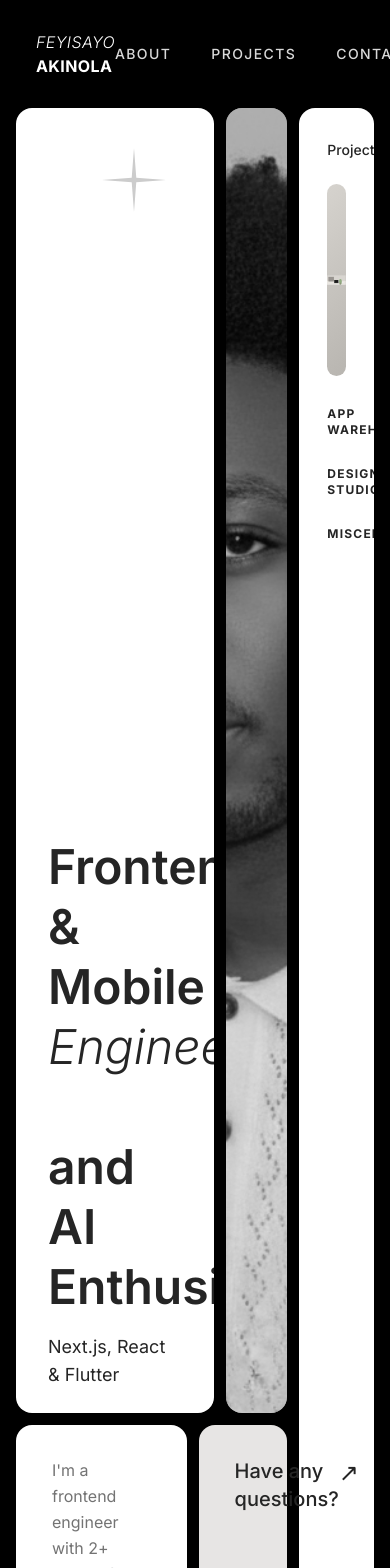
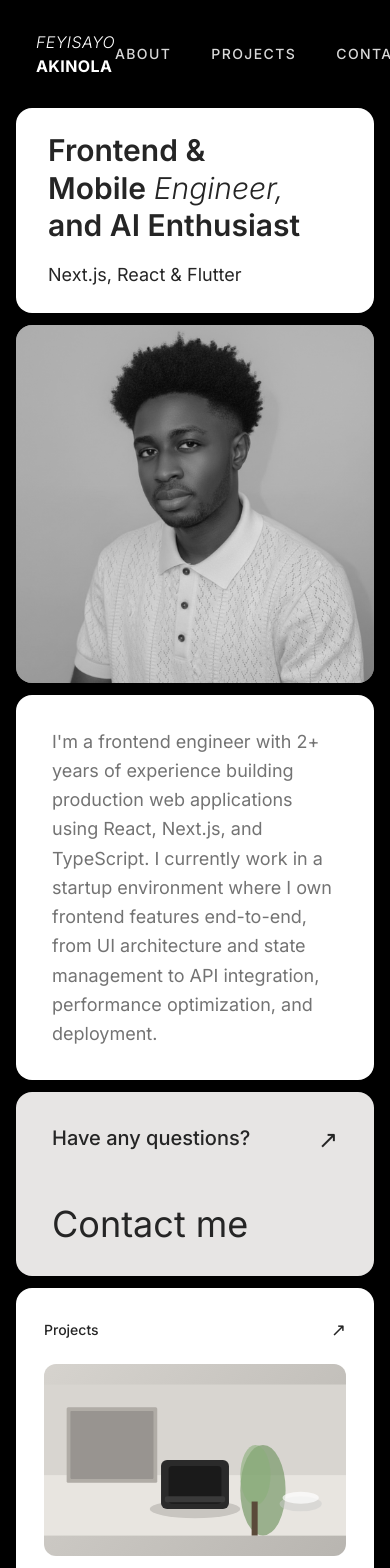
Before and after one commit to feyi-akinola/portfolio-2, a React app: page / in a window 390 px wide. Shown: the top 1568 px of the page. Built offline with nearby package versions, Linux system fonts and the light colour scheme; the HTML template or start-up script is replaced by a standard one.

Commit message:
Responsive card resizing

```diff
--- a/src/App.tsx
+++ b/src/App.tsx
@@ -9,8 +9,6 @@ import ContactCard from "./components/ContactCard";
 type HoverCard = "hero" | "photo" | "projects" | "bio" | "contact" | null;
 
 function getGridColumns(hovered: HoverCard) {
-  // 4 cols: [hero-main | hero-secondary | photo/contact | projects]
-  // hero spans cols 1-2, bio spans col 1 only (~80% of hero width)
   switch (hovered) {
     case "hero":     return "1fr 0.15fr 0.6fr 0.75fr";
     case "photo":    return "0.9fr 0.15fr 0.7fr 0.75fr";
@@ -28,8 +26,36 @@ export default function Portfolio() {
     <div className="bg-black min-h-screen p-4 flex flex-col gap-4">
       <NavBar />
 
+      {/* ── Mobile: single column stack ── */}
+      <div className="flex flex-col gap-3 flex-1 md:hidden">
+        <HeroCard />
+        <PhotoCard style={{ backgroundImage: "" }} />
+        <BioCard />
+        <ContactCard />
+        <ProjectsCard />
+      </div>
+
+      {/* ── Tablet: 2-column grid, projects pinned to bottom row spanning full width ── */}
+      <div className="hidden md:grid xl:hidden gap-3 flex-1"
+        style={{
+          gridTemplateColumns: "1fr 1fr",
+          gridTemplateRows: "auto auto auto",
+        }}
+      >
+        {/* Row 1 */}
+        <HeroCard style={{ gridColumn: "1 / 3", gridRow: 1 }} />
+        {/* Row 2 */}
+        <PhotoCard style={{ gridColumn: 1, gridRow: 2, backgroundImage: "" }} />
+        <BioCard style={{ gridColumn: 2, gridRow: 2 }} />
+        {/* Row 3 */}
+        <ContactCard style={{ gridColumn: "1 / 3", gridRow: 3 }} />
+        {/* Projects at bottom, spanning full width */}
+        <ProjectsCard style={{ gridColumn: "1 / 3", gridRow: 4 }} />
+      </div>
+
+      {/* ── Desktop: original dynamic hover grid ── */}
       <div
-        className="grid gap-3 flex-1"
+        className="hidden xl:grid gap-3 flex-1"
         onMouseLeave={() => setHovered(null)}
         style={{
           gridTemplateColumns: getGridColumns(hovered),
@@ -37,30 +63,11 @@ export default function Portfolio() {
           transition: "grid-template-columns 260ms cubic-bezier(.2,.8,.2,1)",
         }}
       >
-        {/* Hero spans cols 1-2 */}
-        <HeroCard
-          style={{ gridColumn: "1 / 3", gridRow: 1 }}
-        />
-
-        {/* Photo sits in col 3, row 1 */}
-        <PhotoCard
-          style={{ gridColumn: 3, gridRow: 1, backgroundImage: "" }}
-        />
-
-        {/* Projects spans both rows in col 4 */}
-        <ProjectsCard
-          style={{ gridColumn: 4, gridRow: "1 / 3" }}
-        />
-
-        {/* Bio spans col 1 only — naturally ~80% of hero's width */}
-        <BioCard
-          style={{ gridColumn: 1, gridRow: 2 }}
-        />
-
-        {/* Contact spans cols 2-3 — fills the remaining bottom space */}
-        <ContactCard
-          style={{ gridColumn: "2 / 4", gridRow: 2 }}
-        />
+        <HeroCard style={{ gridColumn: "1 / 3", gridRow: 1 }} />
+        <PhotoCard style={{ gridColumn: 3, gridRow: 1, backgroundImage: "" }} />
+        <ProjectsCard style={{ gridColumn: 4, gridRow: "1 / 3" }} />
+        <BioCard style={{ gridColumn: 1, gridRow: 2 }} />
+        <ContactCard style={{ gridColumn: "2 / 4", gridRow: 2 }} />
       </div>
 
       <p className="text-center text-white/25 text-xs py-3 tracking-wide">
--- a/src/components/BioCard.tsx
+++ b/src/components/BioCard.tsx
@@ -11,7 +11,7 @@ export default function BioCard({ style }: BioCardProps) {
       className="bg-white rounded-2xl px-9 py-8 flex items-center cursor-pointer group"
       style={style}
     >
-      <p className="text-md font-regular leading-relaxed text-neutral-500 whitespace-normal group-hover:text-black transition-colors duration-300">{BIO_TEXT}</p>
+      <p className="text-lg sm:text-md lg:text-xl font-regular leading-relaxed text-neutral-500 whitespace-normal group-hover:text-black transition-colors duration-300">{BIO_TEXT}</p>
     </div>
   );
 }
--- a/src/components/ContactCard.tsx
+++ b/src/components/ContactCard.tsx
@@ -5,7 +5,7 @@ type ContactCardProps = {
 export default function ContactCard({ style }: ContactCardProps) {
   return (
     <div
-      className="bg-stone-200 rounded-2xl px-9 py-8 flex flex-col justify-between cursor-pointer group"
+      className="w-full bg-stone-200 rounded-2xl px-9 py-8 flex flex-col justify-between cursor-pointer group"
       style={style}
     >
       <div className="flex justify-between items-start text-xl font-medium text-text">
@@ -18,7 +18,7 @@ export default function ContactCard({ style }: ContactCardProps) {
         </a>
       </div>
       <div
-        className="mt-auto text-4xl font-regular text-text"
+        className="mt-12 lg:mt-auto text-4xl font-regular text-text"
       >
         Contact me
       </div>
--- a/src/components/HeroCard.tsx
+++ b/src/components/HeroCard.tsx
@@ -74,11 +74,11 @@ export default function HeroCard({ style }: HeroCardProps) {
       className="hero-card bg-white rounded-2xl px-8 py-6 flex flex-col justify-between relative overflow-hidden group"
       style={style}
     >
-      <div className="absolute top-10 right-12 pointer-events-none select-none">
+      <div className="hidden md:block absolute top-10 right-12 pointer-events-none select-none">
         <StarIcon />
       </div>
       <div className="flex-1" />
-      <h1 className="text-5xl font-semibold leading-tight text-text">
+      <h1 className="text-3xl sm:text-5xl xl:text-6xl font-semibold leading-tight text-text">
         Frontend &
         <br />
         Mobile{" "}
```
